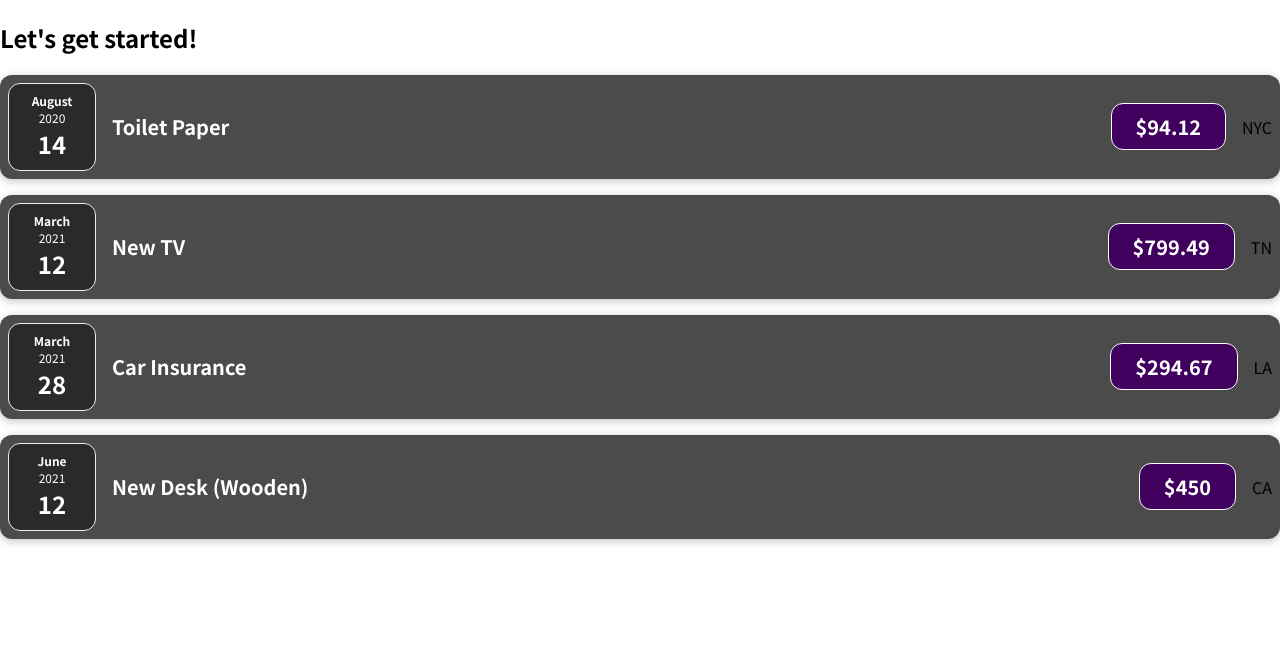
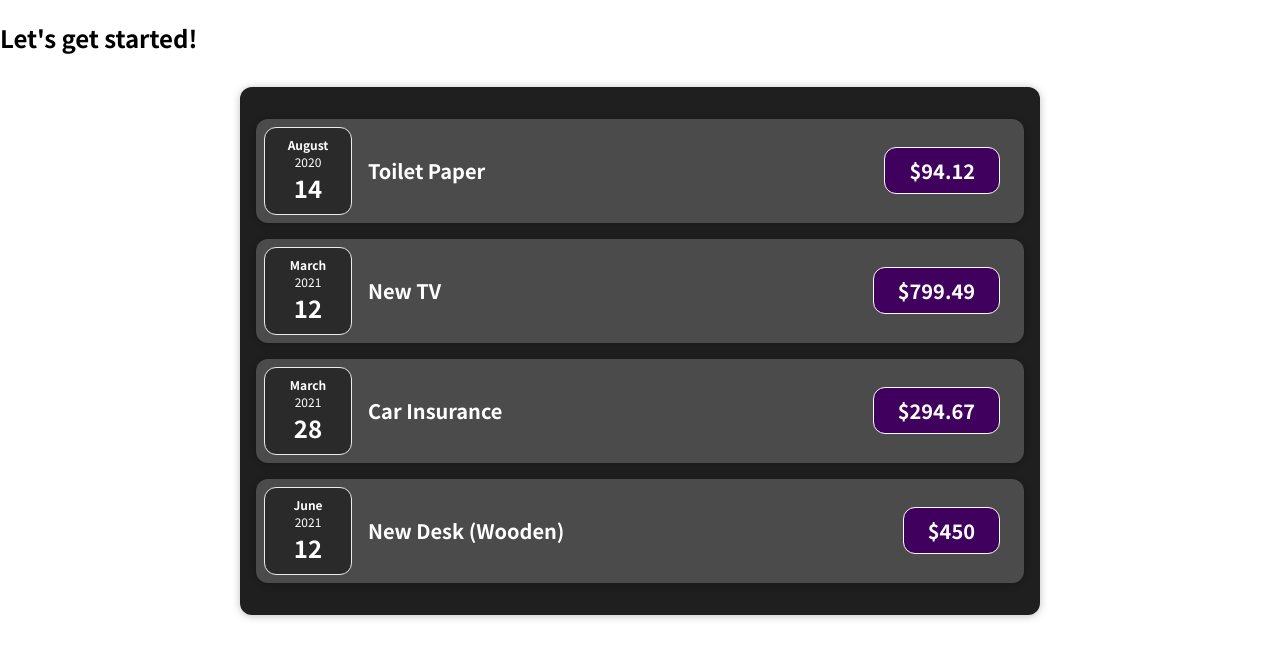
Before and after one commit to SagarPrasad160/React-Starter, a React (Create React App) app: page / in a window 1280 px wide. Shown: the top 658 px of the page. Built offline with nearby package versions, Linux system fonts and the light colour scheme.

Commit message:
update files

```diff
--- a/src/App.js
+++ b/src/App.js
@@ -1,4 +1,4 @@
-import Expense from "./components/ExpenseTracker";
+import Expenses from "./components/Expenses/Expenses";
 
 function App() {
   const expenses = [
@@ -7,58 +7,26 @@
       title: "Toilet Paper",
       amount: 94.12,
       date: new Date(2020, 7, 14),
-      location: "NYC",
     },
-    {
-      id: "e2",
-      title: "New TV",
-      amount: 799.49,
-      date: new Date(2021, 2, 12),
-      location: "TN",
-    },
-
+    { id: "e2", title: "New TV", amount: 799.49, date: new Date(2021, 2, 12) },
     {
       id: "e3",
       title: "Car Insurance",
       amount: 294.67,
       date: new Date(2021, 2, 28),
-      location: "LA",
     },
     {
       id: "e4",
       title: "New Desk (Wooden)",
       amount: 450,
       date: new Date(2021, 5, 12),
-      location: "CA",
     },
   ];
+
   return (
     <div>
       <h2>Let's get started!</h2>
-      <Expense
-        title={expenses[0].title}
-        amount={expenses[0].amount}
-        date={expenses[0].date}
-        location={expenses[0].location}
-      ></Expense>
-      <Expense
-        title={expenses[1].title}
-        amount={expenses[1].amount}
-        date={expenses[1].date}
-        location={expenses[1].location}
-      ></Expense>
-      <Expense
-        title={expenses[2].title}
-        amount={expenses[2].amount}
-        date={expenses[2].date}
-        location={expenses[2].location}
-      ></Expense>
-      <Expense
-        title={expenses[3].title}
-        amount={expenses[3].amount}
-        date={expenses[3].date}
-        location={expenses[3].location}
-      ></Expense>
+      <Expenses items={expenses} />
     </div>
   );
 }
--- a/src/components/ExpenseTracker.js
+++ b/src/components/Expenses/ExpenseTracker.js
@@ -1,16 +1,19 @@
 import React from "react";
 import "./ExpenseItem.css";
+import Card from "../UI/Card";
 import ExpenseDate from "./ExpenseDate";
 import ExpenseDetails from "./ExpenseDetails";
+
 function Expense(props) {
   return (
-    <div className="expense-item">
+    <Card className="expense-item">
       <ExpenseDate date={props.date} />
       <div className="expense-item__description">
-        <ExpenseDetails title={props.title} amount={props.amount} />
+        <h2>{props.title}</h2>
+        <div className="expense-item__price">${props.amount}</div>
         <div>{props.location}</div>
       </div>
-    </div>
+    </Card>
   );
 }
 
--- /dev/null
+++ b/src/components/Expenses/Expenses.css
@@ -0,0 +1,9 @@
+.expenses {
+  padding: 1rem;
+  background-color: rgb(31, 31, 31);
+  margin: 2rem auto;
+  width: 50rem;
+  max-width: 95%;
+  border-radius: 12px;
+  box-shadow: 0 1px 8px rgba(0, 0, 0, 0.25);
+}
--- /dev/null
+++ b/src/components/Expenses/Expenses.js
@@ -0,0 +1,33 @@
+import Expense from "./ExpenseTracker";
+import "./Expenses.css";
+
+import Card from "../UI/Card";
+
+function Expenses(props) {
+  return (
+    <Card className="expenses">
+      <Expense
+        title={props.items[0].title}
+        amount={props.items[0].amount}
+        date={props.items[0].date}
+      />
+      <Expense
+        title={props.items[1].title}
+        amount={props.items[1].amount}
+        date={props.items[1].date}
+      />
+      <Expense
+        title={props.items[2].title}
+        amount={props.items[2].amount}
+        date={props.items[2].date}
+      />
+      <Expense
+        title={props.items[3].title}
+        amount={props.items[3].amount}
+        date={props.items[3].date}
+      />
+    </Card>
+  );
+}
+
+export default Expenses;
--- /dev/null
+++ b/src/components/UI/Card.css
@@ -0,0 +1,4 @@
+.card {
+  border-radius: 12px;
+  box-shadow: 0 1px 8px rgba(0, 0, 0, 0.25);
+}
--- /dev/null
+++ b/src/components/UI/Card.js
@@ -0,0 +1,9 @@
+import "./Card.css";
+
+function Card(props) {
+  const classes = "card " + props.className;
+
+  return <div className={classes}>{props.children}</div>;
+}
+
+export default Card;
```
Also changed, not shown: src/components/Expenses/ExpenseDate.css (renamed from src/components/ExpenseDate.css), src/components/Expenses/ExpenseDate.js (renamed from src/components/ExpenseDate.js), src/components/Expenses/ExpenseDetails.js (renamed from src/components/ExpenseDetails.js), src/components/Expenses/ExpenseItem.css (renamed from src/components/ExpenseItem.css).
